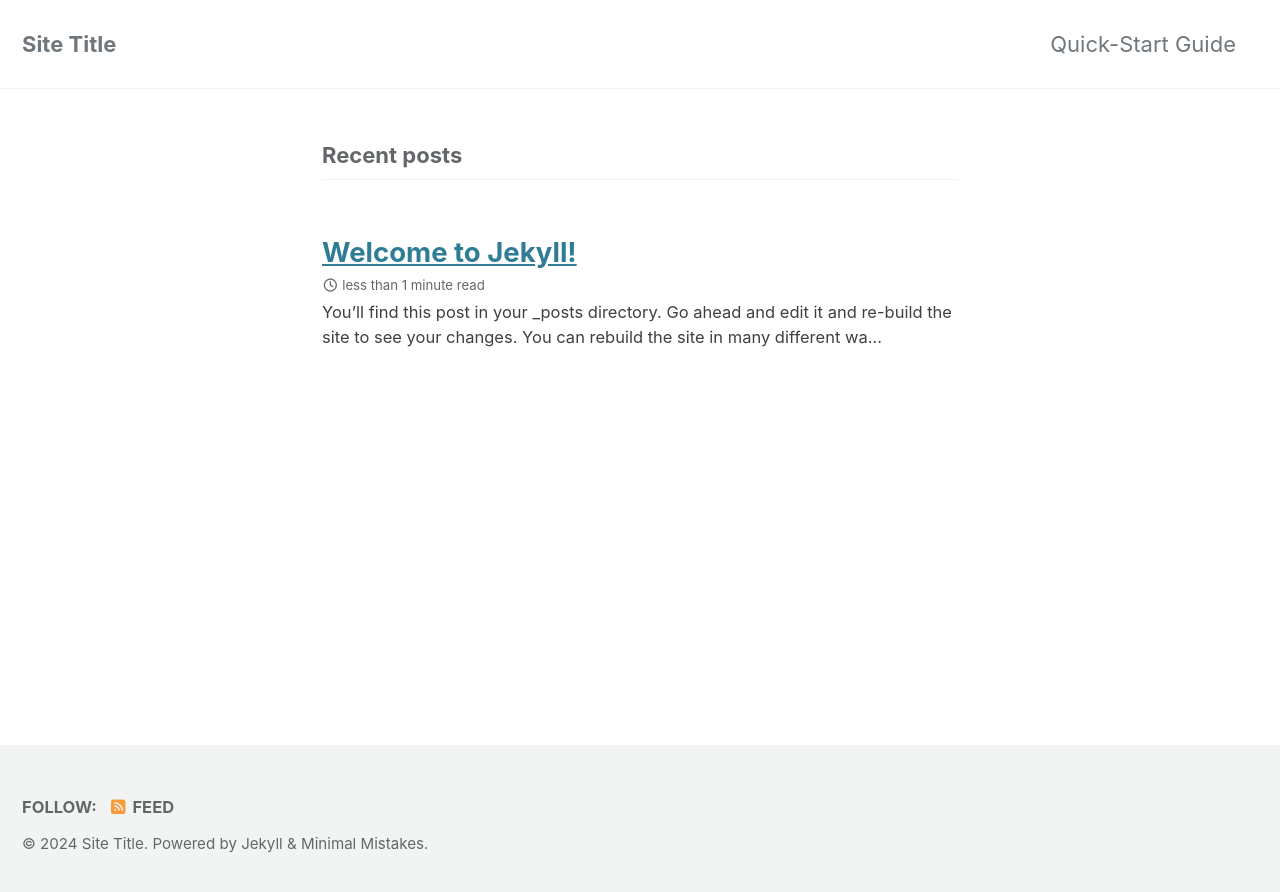
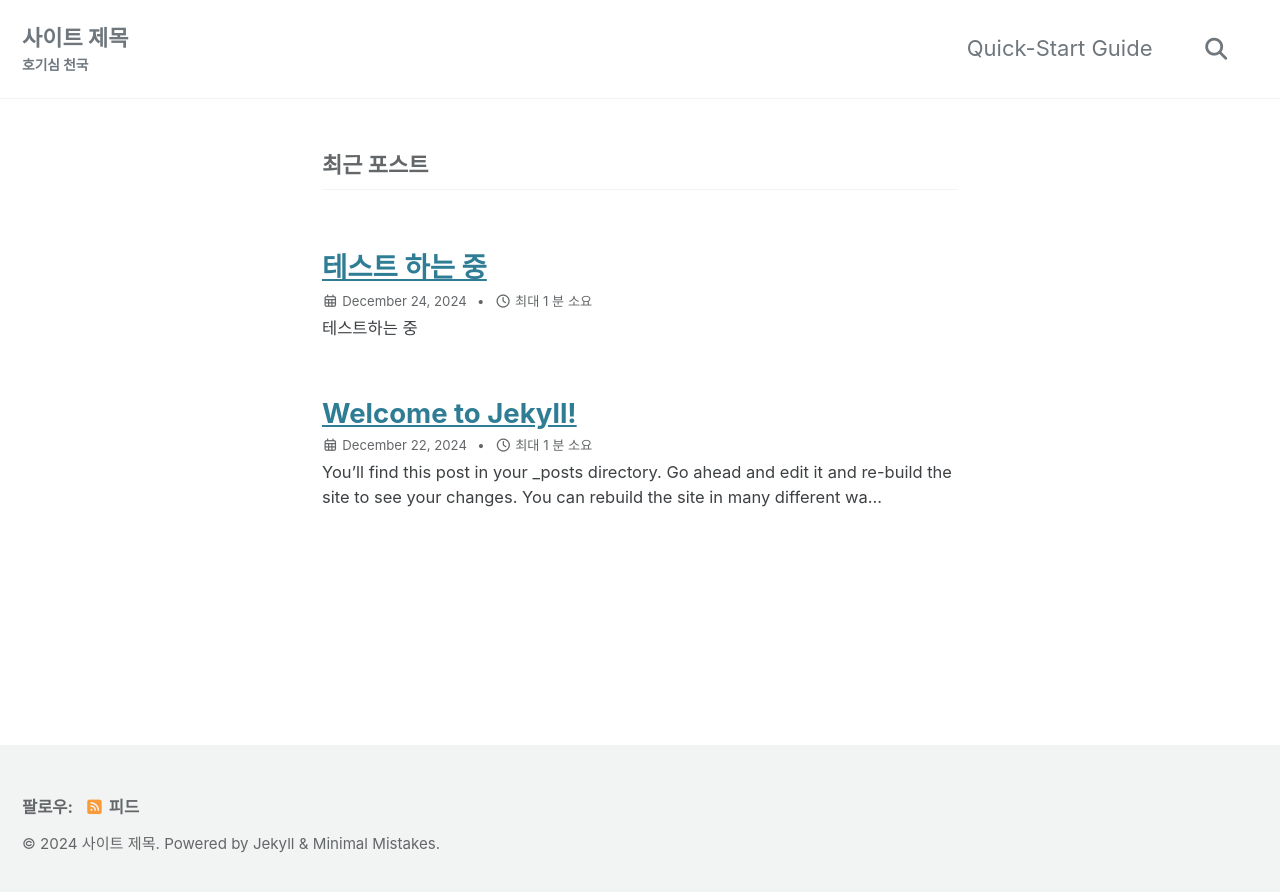
Before and after one commit to eui20n/eui20n.github.io, a Jekyll site: the page built from index.markdown, in a window 1280 px wide. Shown: the top 892 px of the page. Built offline with Jekyll 4.4.1, drawn with Linux system fonts in a browser that asks for light colours; cached includes are drawn as plain includes; the list of posts is cut into pages by our own code.

```diff
--- a/Gemfile
+++ b/Gemfile
@@ -1,4 +1,5 @@
 source "https://rubygems.org"
 
 gem "minimal-mistakes-jekyll"
+gem 'wdm', '>= 0.1.0' if Gem.win_platform?
 gem "jekyll", "~> 4.3.4"
--- a/_config.yml
+++ b/_config.yml
@@ -12,29 +12,29 @@
 
 # theme: "minimal-mistakes-jekyll"
 # remote_theme           : "mmistakes/minimal-mistakes"
-minimal_mistakes_skin: "default" # "air", "aqua", "contrast", "dark", "dirt", "neon", "mint", "plum", "sunrise"
+minimal_mistakes_skin: "default" # "default", "air", "aqua", "contrast", "dark", "dirt", "neon", "mint", "plum", "sunrise"
 
 # Site Settings
-locale: "en-US"
+locale: "ko"
 rtl: # true, false (default) # turns direction of the page into right to left for RTL languages
-title: "Site Title"
+title: "사이트 제목"
 title_separator: "-"
-subtitle: # site tagline that appears below site title in masthead
-name: "Your Name"
-description: "An amazing website."
-url: # the base hostname & protocol for your site e.g. "https://mmistakes.github.io"
+subtitle: 호기심 천국 # site tagline that appears below site title in masthead
+name: "으넌넌"
+description: "아자아자 화이팅"
+url: "https://eui20n.github.io" # the base hostname & protocol for your site e.g. "https://mmistakes.github.io"
 baseurl: # the subpath of your site, e.g. "/blog"
-repository: # GitHub username/repo-name e.g. "mmistakes/minimal-mistakes"
+repository: "eui20n/eui20n.github.io" # GitHub username/repo-name e.g. "mmistakes/minimal-mistakes"
 teaser: # path of fallback teaser image, e.g. "/assets/images/500x300.png"
 logo: # path of logo image to display in the masthead, e.g. "/assets/images/88x88.png"
 masthead_title: # overrides the website title displayed in the masthead, use " " for no title
 breadcrumbs: # true, false (default)
 words_per_minute: 200
-enable_copy_code_button: # true, false (default)
+enable_copy_code_button: true # true, false (default)
 copyright: # "copyright" name, defaults to site.title
 copyright_url: # "copyright" URL, defaults to site.url
 comments:
-  provider: # false (default), "disqus", "discourse", "facebook", "staticman", "staticman_v2", "utterances", "giscus", "custom"
+  provider: "utterances" # false (default), "disqus", "discourse", "facebook", "staticman", "staticman_v2", "utterances", "giscus", "custom"
   disqus:
     shortname: # https://help.disqus.com/customer/portal/articles/466208-what-s-a-shortname-
   discourse:
@@ -45,8 +45,8 @@ comments:
     num_posts: # 5 (default)
     colorscheme: # "light" (default), "dark"
   utterances:
-    theme: # "github-light" (default), "github-dark"
-    issue_term: # "pathname" (default)
+    theme: "github-light" # "github-light" (default), "github-dark"
+    issue_term: "pathname" # "pathname" (default)
   giscus:
     repo_id: # Shown during giscus setup at https://giscus.app
     category_name: # Full text name of the category
@@ -68,7 +68,7 @@ reCaptcha:
 atom_feed:
   path: # blank (default) uses feed.xml
   hide: # true, false (default)
-search: # true, false (default)
+search: true # true, false (default)
 search_full_content: # true, false (default)
 search_provider: # lunr (default), algolia, google
 lunr:
@@ -112,10 +112,10 @@ analytics:
 
 # Site Author
 author:
-  name: "Your Name"
+  name: "김년"
   avatar: # path of avatar image, e.g. "/assets/images/bio-photo.jpg"
-  bio: "I am an **amazing** person."
-  location: "Somewhere"
+  bio: "개발자"
+  location: "한국"
   email:
   links:
     - label: "Email"
@@ -309,6 +309,7 @@ defaults:
       layout: single
       author_profile: true
       read_time: true
-      comments: # true
+      comments: true # true
       share: true
       related: true
+      show_date: true
--- a/_posts/2024-12-22-welcome-to-jekyll.markdown
+++ b/_posts/2024-12-22-welcome-to-jekyll.markdown
@@ -16,7 +19,7 @@ Jekyll also offers powerful support for code snippets:
 
 {% highlight ruby %}
 def print_hi(name)
-  puts "Hi, #{name}"
+puts "Hi, #{name}"
 end
 print_hi('Tom')
 #=> prints 'Hi, Tom' to STDOUT.
@@ -25,5 +28,5 @@ print_hi('Tom')
 Check out the [Jekyll docs][jekyll-docs] for more info on how to get the most out of Jekyll. File all bugs/feature requests at [Jekyll’s GitHub repo][jekyll-gh]. If you have questions, you can ask them on [Jekyll Talk][jekyll-talk].
 
 [jekyll-docs]: https://jekyllrb.com/docs/home
-[jekyll-gh]:   https://github.com/jekyll/jekyll
+[jekyll-gh]: https://github.com/jekyll/jekyll
 [jekyll-talk]: https://talk.jekyllrb.com/
```
Also changed, not shown: other parts of _posts/2024-12-22-welcome-to-jekyll.markdown (+6 -3 lines), _posts/2024-12-24-test-하는중.markdown (added, +17 -0 lines).
